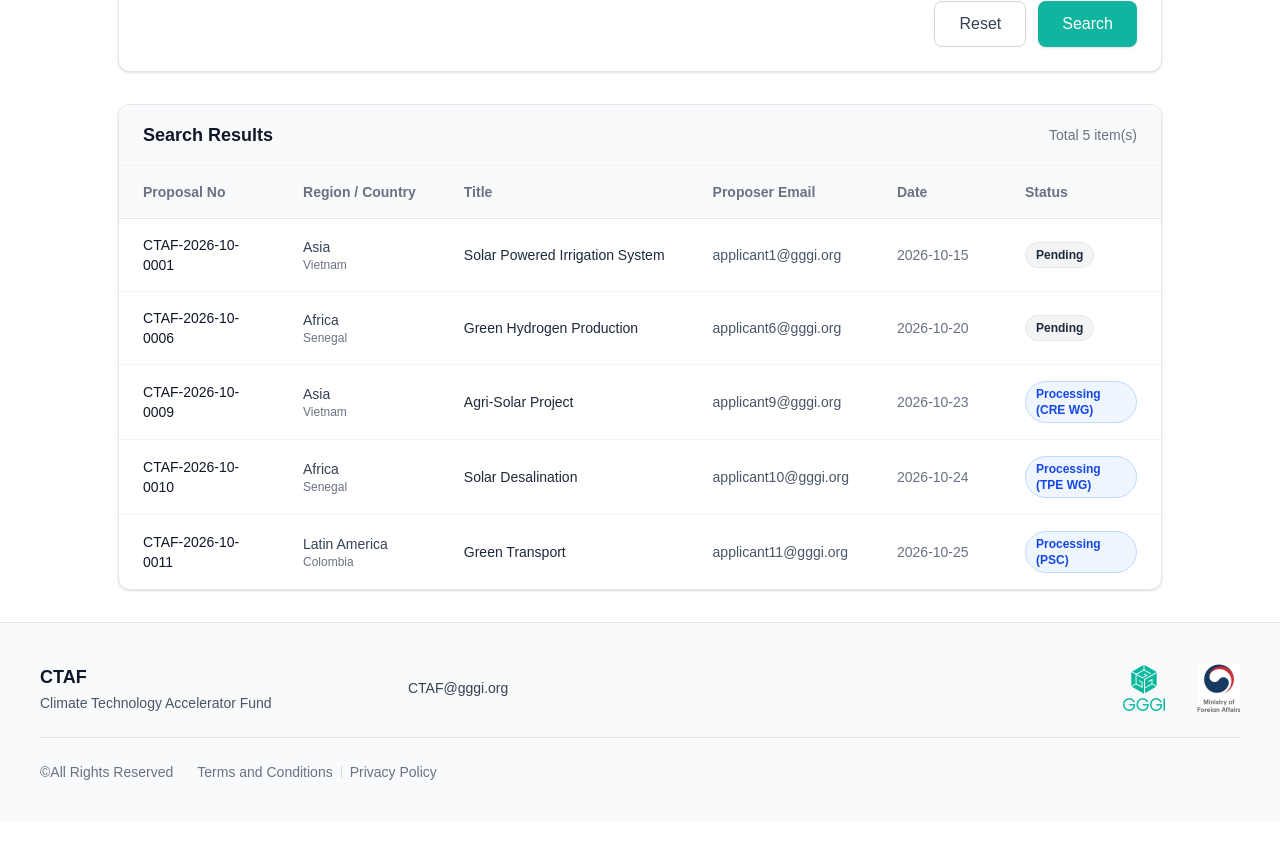
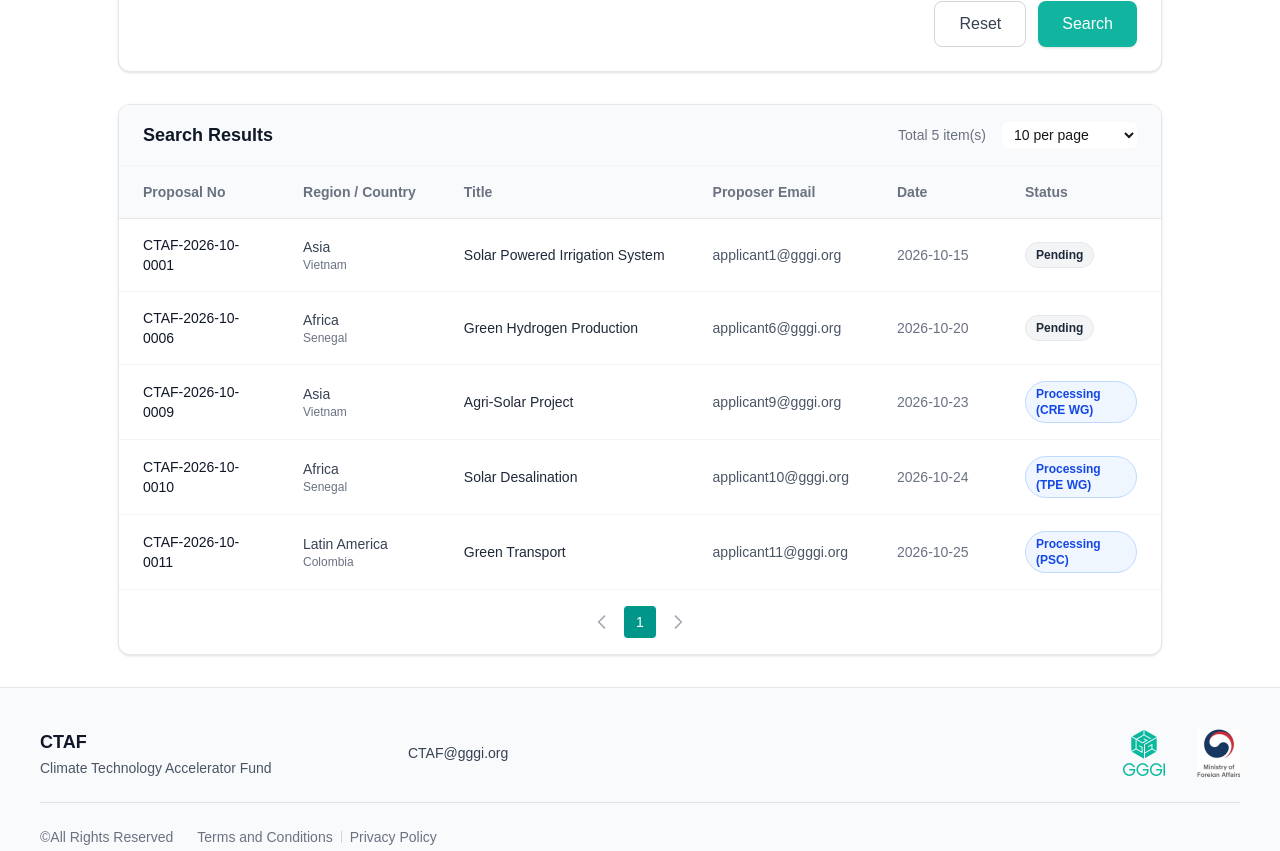
Before and after one commit to LzLLC2022/CPMS, a Next.js app: page /classification in a window 1280 px wide. Shown: the part 640-1491 px from the top of the page. Before the commit the page ends 1462 px from the top, so only its background shows below. Built offline with nearby package versions, Linux system fonts and the light colour scheme.

Commit message:
feat: Add pagination and items per page selection to submission list

```diff
--- a/src/components/SubmissionList.tsx
+++ b/src/components/SubmissionList.tsx
@@ -71,6 +71,10 @@ export default function SubmissionList({ role, fixedRegion, listType = 'submissi
   const [startDate, setStartDate] = useState('');
   const [endDate, setEndDate] = useState('');
 
+  // Pagination States
+  const [currentPage, setCurrentPage] = useState(1);
+  const [itemsPerPage, setItemsPerPage] = useState(10);
+
   const REGION_COUNTRIES: Record<string, string[]> = {
     "Africa": ["Cote D'Ivoire", "Senegal", "Uganda", "Rwanda"],
     "Asia": ["Republic of Korea", "Japan", "Vietnam", "Indonesia", "Philippines", "Mongolia", "South Korea"],
@@ -140,6 +144,11 @@ export default function SubmissionList({ role, fixedRegion, listType = 'submissi
     if (endDate && new Date(p.date) > new Date(endDate)) return false;
     return true;
   });
+
+  // Pagination Logic
+  const totalPages = Math.ceil(filteredProposals.length / itemsPerPage);
+  const startIndex = (currentPage - 1) * itemsPerPage;
+  const paginatedProposals = filteredProposals.slice(startIndex, startIndex + itemsPerPage);
 
   return (
     <div className="flex flex-col gap-8">
@@ -330,7 +339,21 @@ export default function SubmissionList({ role, fixedRegion, listType = 'submissi
       <div className="bg-white rounded-xl shadow-sm border border-gray-200 overflow-hidden">
         <div className="px-6 py-4 border-b border-gray-100 flex justify-between items-center bg-gray-50">
           <h3 className="text-lg font-bold text-gray-900">Search Results</h3>
-          <span className="text-sm font-medium text-gray-500">Total {filteredProposals.length} item(s)</span>
+          <div className="flex items-center gap-4">
+            <span className="text-sm font-medium text-gray-500">Total {filteredProposals.length} item(s)</span>
+            <select
+              value={itemsPerPage}
+              onChange={(e) => {
+                setItemsPerPage(Number(e.target.value));
+                setCurrentPage(1); // reset to first page
+              }}
+              className="text-sm border-gray-300 rounded-md focus:ring-teal-500 focus:border-teal-500 py-1 pl-2 pr-8 bg-white cursor-pointer"
+            >
+              <option value={10}>10 per page</option>
+              <option value={20}>20 per page</option>
+              <option value={50}>50 per page</option>
+            </select>
+          </div>
         </div>
 
         <div className="overflow-x-auto">
@@ -346,8 +369,8 @@ export default function SubmissionList({ role, fixedRegion, listType = 'submissi
               </tr>
             </thead>
             <tbody className="divide-y divide-gray-100 text-sm">
-              {filteredProposals.length > 0 ? (
-                filteredProposals.map((proposal, idx) => (
+              {paginatedProposals.length > 0 ? (
+                paginatedProposals.map((proposal, idx) => (
                   <tr
                     key={idx}
                     className="hover:bg-gray-50/50 transition-colors group cursor-pointer"
@@ -382,6 +405,37 @@ export default function SubmissionList({ role, fixedRegion, listType = 'submissi
             </tbody>
           </table>
         </div>
+
+        {/* Pagination Controls */}
+        <div className="px-6 py-4 border-t border-gray-100 flex items-center justify-center bg-white">
+          <div className="flex items-center gap-2">
+            <button
+              onClick={() => setCurrentPage(p => Math.max(1, p - 1))}
+              disabled={currentPage === 1}
+              className="p-1 rounded hover:bg-gray-100 disabled:opacity-50 disabled:cursor-not-allowed"
+            >
+              <svg className="w-5 h-5 text-gray-600" fill="none" stroke="currentColor" viewBox="0 0 24 24"><path strokeLinecap="round" strokeLinejoin="round" strokeWidth="2" d="M15 19l-7-7 7-7"></path></svg>
+            </button>
+
+            {Array.from({ length: Math.max(1, totalPages) }).map((_, i) => (
+              <button
+                key={i}
+                onClick={() => setCurrentPage(i + 1)}
+                className={`w-8 h-8 rounded text-sm font-medium transition-colors ${currentPage === i + 1 ? 'bg-teal-600 text-white' : 'text-gray-700 hover:bg-gray-100'}`}
+              >
+                {i + 1}
+              </button>
+            ))}
+
+            <button
+              onClick={() => setCurrentPage(p => Math.min(totalPages, p + 1))}
+              disabled={currentPage === totalPages || totalPages === 0}
+              className="p-1 rounded hover:bg-gray-100 disabled:opacity-50 disabled:cursor-not-allowed"
+            >
+              <svg className="w-5 h-5 text-gray-600" fill="none" stroke="currentColor" viewBox="0 0 24 24"><path strokeLinecap="round" strokeLinejoin="round" strokeWidth="2" d="M9 5l7 7-7 7"></path></svg>
+            </button>
+          </div>
+        </div>
       </div>
 
     </div>
```
